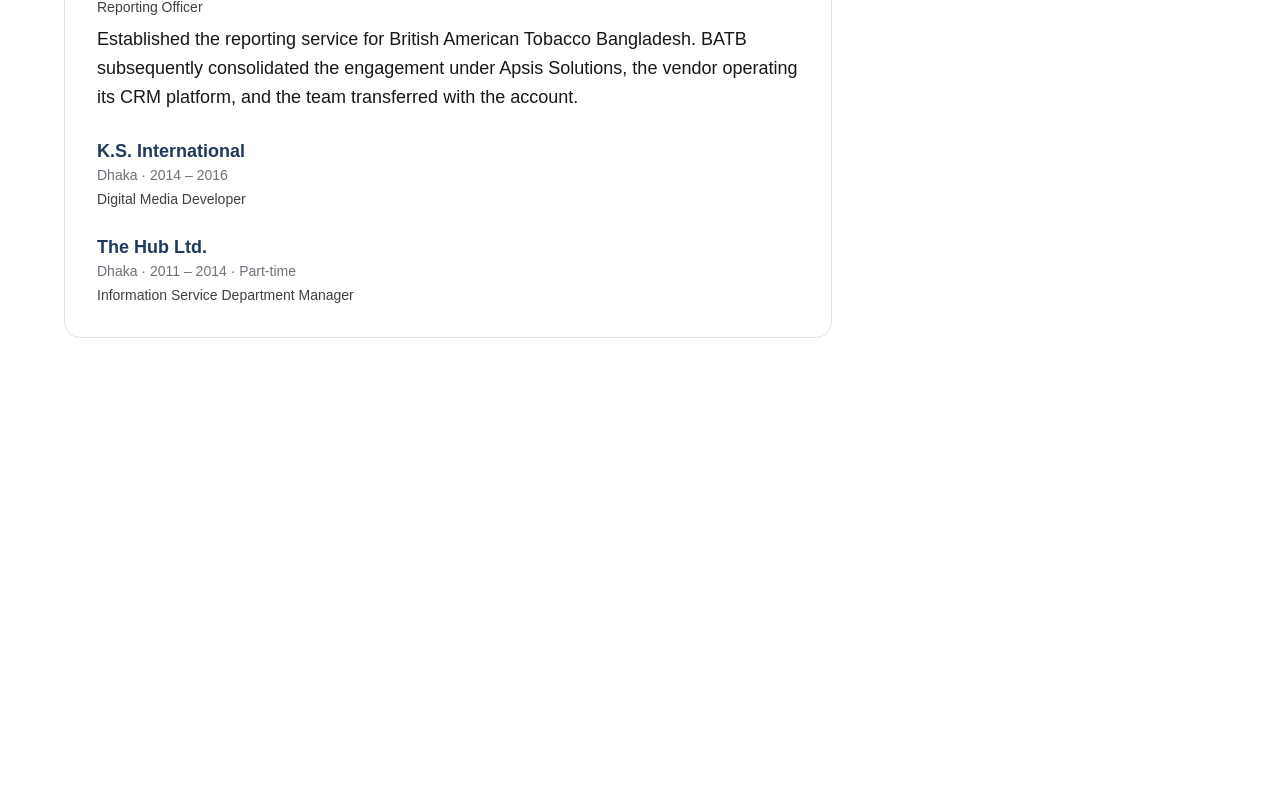
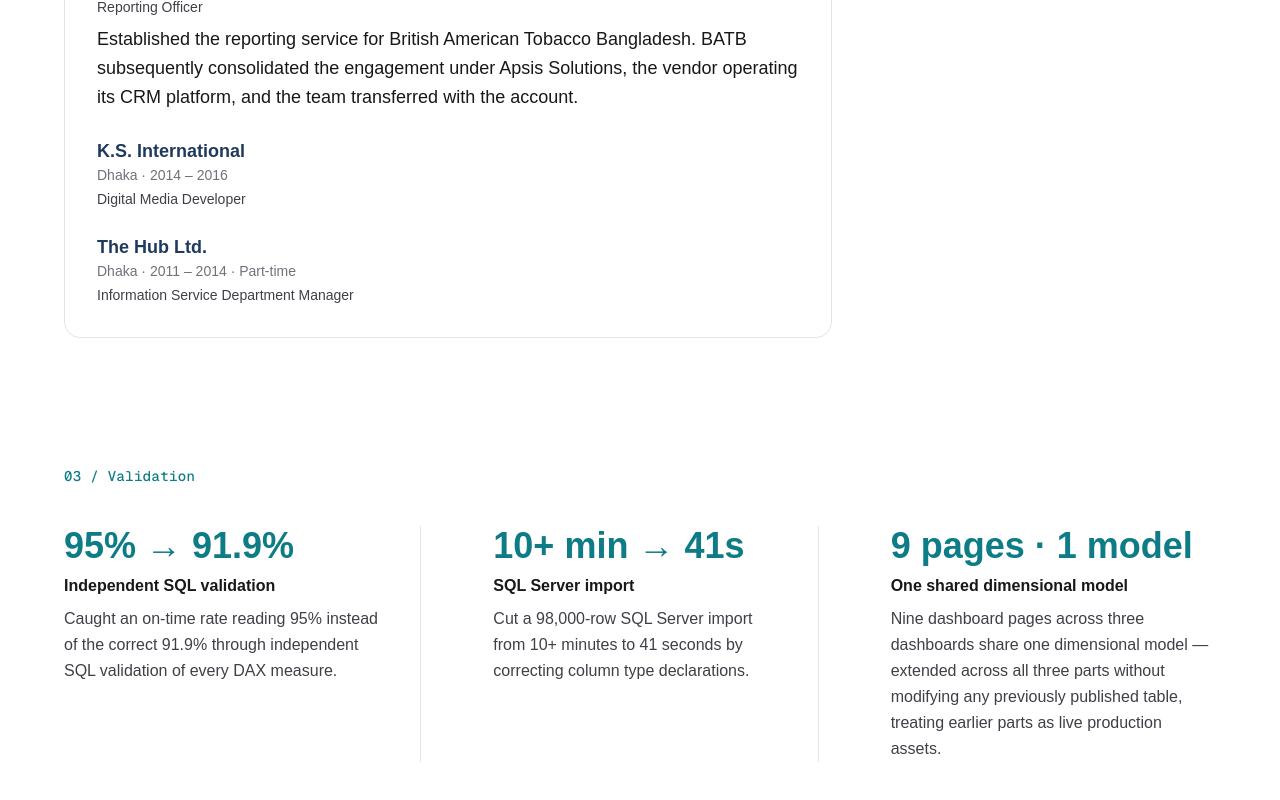
Before and after one commit to siamsadman/portfolio-site, a Next.js app: page / in a window 1280 px wide. Shown: the part 2726-3526 px from the top of the page. Before the commit the page ends 3160 px from the top, so only its background shows below. Built offline with nearby package versions, Linux system fonts and the light colour scheme.

Commit message:
Add technical proof points strip

```diff
--- a/app/page.tsx
+++ b/app/page.tsx
@@ -1,11 +1,13 @@
 import Hero from "@/components/Hero";
 import Experience from "@/components/Experience";
+import ProofPoints from "@/components/ProofPoints";
 
 export default function Home() {
   return (
     <main className="flex flex-1 flex-col">
       <Hero />
       <Experience />
+      <ProofPoints />
     </main>
   );
 }
--- /dev/null
+++ b/components/ProofPoints.tsx
@@ -0,0 +1,79 @@
+"use client";
+
+import { motion, type Variants } from "framer-motion";
+import PageContainer from "@/components/PageContainer";
+
+const container: Variants = {
+  hidden: {},
+  visible: { transition: { staggerChildren: 0.15 } },
+};
+
+const item: Variants = {
+  hidden: { opacity: 0, y: 20 },
+  visible: { opacity: 1, y: 0, transition: { duration: 0.5, ease: "easeOut" } },
+};
+
+const proofPoints = [
+  {
+    stat: "95% → 91.9%",
+    label: "Independent SQL validation",
+    detail:
+      "Caught an on-time rate reading 95% instead of the correct 91.9% through independent SQL validation of every DAX measure.",
+  },
+  {
+    stat: "10+ min → 41s",
+    label: "SQL Server import",
+    detail:
+      "Cut a 98,000-row SQL Server import from 10+ minutes to 41 seconds by correcting column type declarations.",
+  },
+  {
+    stat: "9 pages · 1 model",
+    label: "One shared dimensional model",
+    detail:
+      "Nine dashboard pages across three dashboards share one dimensional model — extended across all three parts without modifying any previously published table, treating earlier parts as live production assets.",
+  },
+];
+
+export default function ProofPoints() {
+  return (
+    <section className="pt-6 pb-24 sm:pt-8">
+      <PageContainer>
+        <motion.p
+          initial={{ opacity: 0, y: 12 }}
+          whileInView={{ opacity: 1, y: 0 }}
+          viewport={{ once: true }}
+          transition={{ duration: 0.5, ease: "easeOut" }}
+          className="mb-10 font-mono text-sm font-medium tracking-wide text-teal"
+        >
+          03 / Validation
+        </motion.p>
+
+        <motion.div
+          initial="hidden"
+          whileInView="visible"
+          viewport={{ once: true, amount: 0.2 }}
+          variants={container}
+          className="grid grid-cols-1 gap-10 sm:grid-cols-3 sm:divide-x sm:divide-zinc-200"
+        >
+          {proofPoints.map((point) => (
+            <motion.div
+              key={point.label}
+              variants={item}
+              className="flex flex-col gap-2 sm:px-8 sm:first:pl-0 sm:last:pr-0"
+            >
+              <p className="text-3xl font-bold text-teal sm:text-4xl">
+                {point.stat}
+              </p>
+              <p className="text-sm font-semibold text-zinc-900 sm:text-base">
+                {point.label}
+              </p>
+              <p className="text-sm leading-relaxed text-zinc-700 sm:text-base">
+                {point.detail}
+              </p>
+            </motion.div>
+          ))}
+        </motion.div>
+      </PageContainer>
+    </section>
+  );
+}
```
Also changed, not shown: 1 other file (tests, documents, lock files or other folders).
